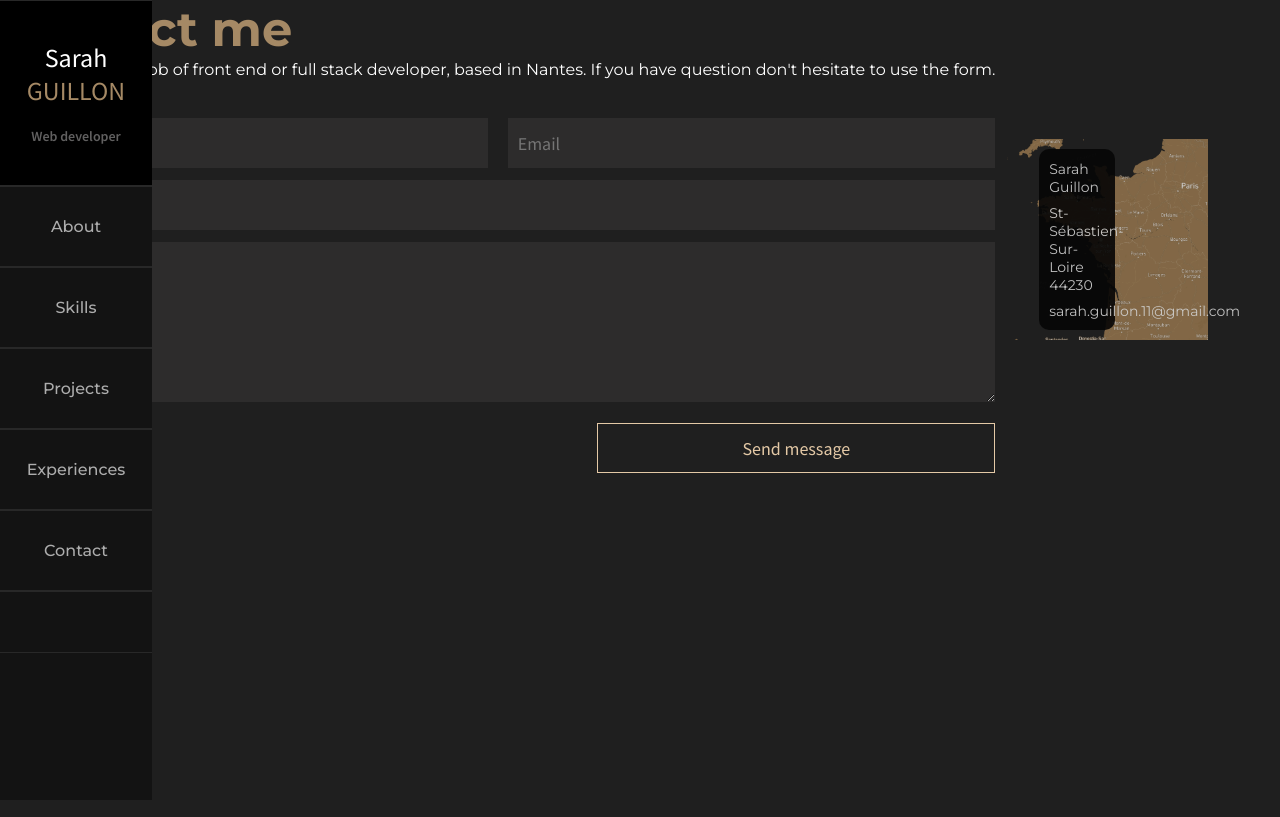
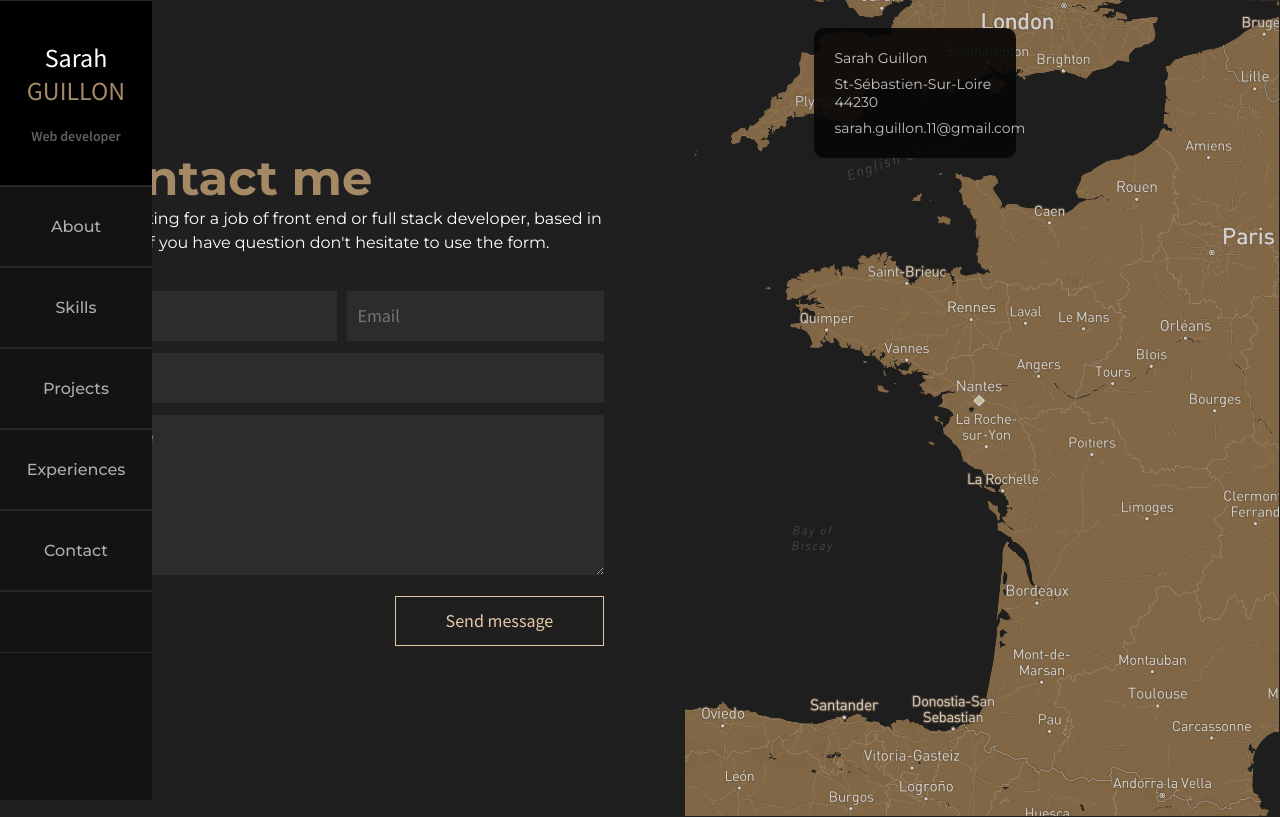
Before and after one commit to SarahGuillon/react_portfolio, a React (Create React App) app: page /contact in a window 1280 px wide. Built offline with nearby package versions, Linux system fonts and the light colour scheme.

Commit message:
css corrections

```diff
--- a/src/styles/Contact.css
+++ b/src/styles/Contact.css
@@ -1,4 +1,3 @@
-@media(max-width: 1400px) {
   .container-contact {
     display: grid;
     display: flex;
@@ -9,17 +8,17 @@
 
 
   .container-contact {
-    /* display: flex;
+    display: flex;
     align-items: center;
-    justify-content: space-between; */
-    /* background-position: center;
-    object-fit: cover; */
-    /* height: 100vh; */
+    justify-content: space-between;
+    background-position: center;
+    object-fit: cover;
+    height: 100vh;
   }
 
   .card-form {
-    /* width:  42%; */
-    /* padding: 15vh 10vh; */
+    width:  42%;
+    padding: 15vh 10vh;
   }
 
   h1 {
@@ -96,28 +95,15 @@
 
   .card-map {
     background-image: url(../images/map.png);
-    /* width: 45%; */
-    /* height: 100vh; */
+    width: 45%;
+    height: 100vh;
     background-position: center;
     background-size: cover;
     opacity: 0.8;
-    /* padding: 0; */
-    /* margin-top: 0; */
+    padding: 0;
+    margin-top: 0;
     border: 1px solid #1f1f1f;
-    /* padding: 2vh; */
-    /* position: sticky;
-    top: 0; */
+    padding: 2vh;
+    position: sticky;
+    top: 0;
   }
-}
-
-
-
-/* @media(max-width: 768px) {
-  .container-contact {
-    display: grid;
-    grid-template-columns: 1fr;
-    justify-items: center;
-    align-items: center;
-    display: flex;
-  }
-} */
--- a/src/styles/TopNavbar.css
+++ b/src/styles/TopNavbar.css
@@ -1,6 +1,6 @@
-.top-navbar{
+/* .top-navbar{
   width: 100%;
-}
+} */
 
 .top-navbar-container {
   display: flex;
@@ -8,14 +8,19 @@
   align-items: center;
   background-color:  #131313;
   color: white;
-  padding: 0 12px;
+  padding: 0 3vh;
   height: 10vh;
+  position: fixed;
+  z-index: 1;
+  right: 0;
+  top: 0;
+  left: 0;
 }
 
 .svg-inline--fa {
   color: white;
   background-color: #131313;
-  font-size: 22px;
+  font-size: 1.2rem;
 }
 
 .top-navbar-logo, .top-navbar-logo div {
@@ -24,18 +29,16 @@
 
 .top-navbar .familyName {
   color:  #A58965;
-  font-size: 18px;
+  font-size: 1rem;
   font-weight: 500;
-  padding-bottom: 20px;
   font-family: 'Source Sans Pro', sans-serif;
   background-color:  #131313;
-  padding-bottom: 0;
 }
 
 .top-navbar .firstName {
   color:  white;
   font-weight: 500;
-  font-size: 18px;
+  font-size: 1rem;
   font-family: 'Source Sans Pro', sans-serif;
   background-color:  #131313;
 }
@@ -50,28 +53,28 @@
   right: 0;
   top: 10vh;
   background-color: #131313;
-  padding: 0;
-  margin: 0;
-  height: 90vh;
+  height: 100vh;
 }
 
 .dropdown-list ul {
   padding-left: 10px;
   padding-right: 10px;
   background-color: #131313;
+  width: 22vh;
 }
 
 .dropdown-list a, .dropdown-list li {
-  padding: 30px 0;
+  padding: 30px 2vh;
   border-top: 1px solid #282828;
   border-bottom: 1px solid #282828;
   background-color:  #131313;
   color: #ADADAD;
   list-style: none;
-  text-align: center;
-  font-size: 16px;
+  font-size: 1rem;
   font-weight: 500;
   text-decoration: none;
+  align-content: center;
+  text-align: center;
 }
 
 .dropdown-list a:hover {
```
